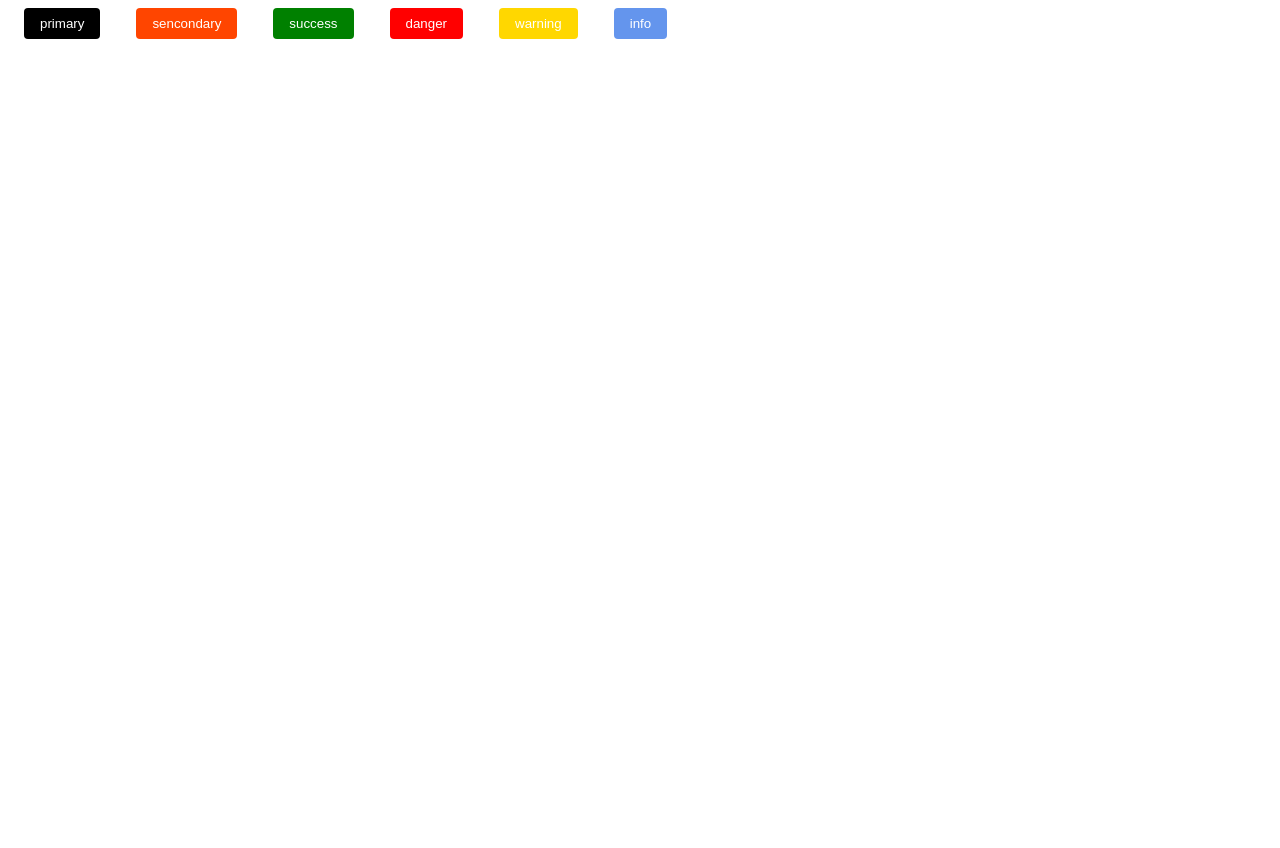
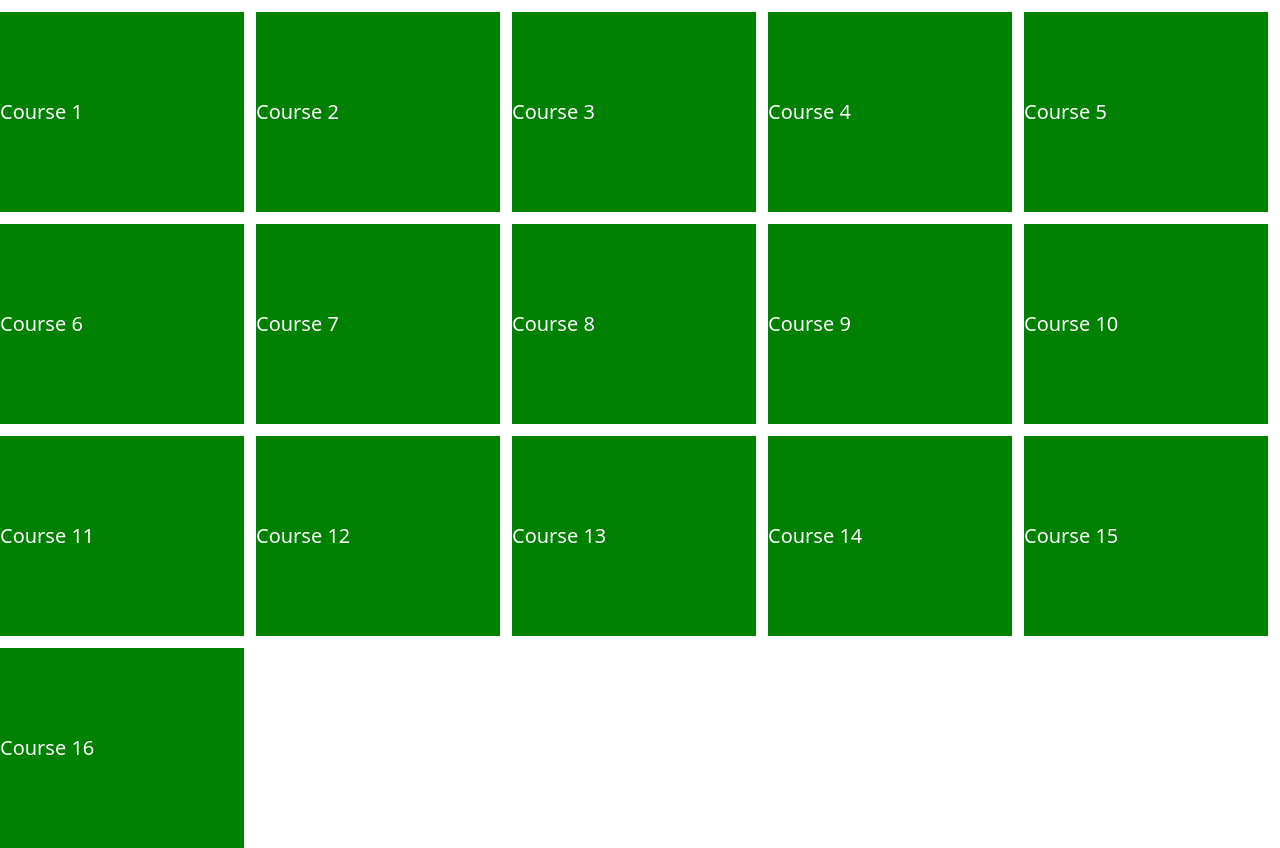
Before and after one commit to Tranggg1210/SASS, a website: page html-scss/index.html in a window 1280 px wide. Before the commit the page ends 800 px from the top, so only its background shows below. Drawn offline with Linux system fonts and the light colour scheme.

Commit message:
:seedling: mixin scss

```diff
--- a/html-scss/assets/scss/styles.scss
+++ b/html-scss/assets/scss/styles.scss
@@ -1,61 +1,132 @@
-.btn {
-    padding: 8px 16px;
-    margin: 0 16px;
-    border-radius: 4px;
-    background: #000;
-    color: #fff;
-    outline: none;
-    border: none;
-    transition: all 0.4s linear;
-    cursor: pointer;
+* {
+    margin: 0;
+    padding: 0;
+    box-sizing: border-box;
+    overflow-x: hidden;
+}
 
-    &:hover {
-        background-color: darkblue;
+body {
+    font-family: system-ui, -apple-system, BlinkMacSystemFont, 'Segoe UI', Roboto, Oxygen, Ubuntu, Cantarell, 'Open Sans', 'Helvetica Neue', sans-serif;
+}
+
+@mixin flexCenter {
+    display: flex;
+    justify-content: center;
+    align-items: center;
+}
+
+@mixin size($width: 200px, $height: 200px) {
+    width: $width;
+    height: $height;
+}
+
+@mixin move($x, $y: null, $c: null) {
+    translate: $x $y;
+    rotate: $c;
+}
+
+@mixin rounded($tl, $tr: $tl, $br: $tl, $bl: $tl) {
+    border-radius: $tl $tr $br $bl;
+    @include move($bl, null, 45deg);
+
+}
+
+
+
+.center {
+    @include flexCenter();
+    @include size();
+    @include rounded(8px, 16px, 10px);
+    background-color: orange;
+
+    font: {
+        size: 30px;
+        weight: 600px;
     }
 }
 
-// placeholder selector
-// %btn {
-//     padding: 8px 16px;
-//     margin: 0 16px;
-//     border-radius: 4px;
-//     background: #000;
-//     color: #fff;
-//     outline: none;
-//     border: none;
-//     transition: all 0.4s linear;
-//     cursor: pointer;
+.box {
+    @include flexCenter();
+    @include size(300px, 300px);
+    margin-top: 36px;
+    background-color: bisque;
 
-//     &:hover {
-//         background-color: darkblue;
-//     }
+    font: {
+        weight: 600px;
+        size: 40px;
+    }
+}
+
+// Giải quyết bài toán mục II của phần mixin.md
+
+// Cách 1:
+// @mixin grid() {
+//     display: flex;
+//     flex-wrap: wrap;
 // }
 
-.btn-primary {
-    @extend .btn;
+// @mixin row($spacing: 12px) {
+//     @include grid();
+//     margin-left: -($spacing);
+//     margin-right: -($spacing);
+// }
+
+// @mixin column($column: 4, $spacing: 4px) {
+//     flex: 0 0 calc(100%/$column);
+//     max-width: calc((100%/$column));
+//     padding-left: $spacing;
+//     padding-right: $spacing;
+// }
+
+// .row {
+//     @include row();
+// }
+
+// .col {
+//     @include column(10, 12px);
+//     margin: 12px 0;
+// }
+
+h1 {
+    background-color: orange;
+    font-weight: 200;
+    font-size: 20px;
+    line-height: 200px;
 }
 
-.btn-secondary {
-    @extend .btn;
-    background-color: orangered;
+// Cách 2:
+@mixin grid($column: 4, $spacing: 12px) {
+    display: flex;
+    flex-wrap: wrap;
+    --column: #{$column};
+    --spacing: #{$spacing};
+
+    >* {
+        width: calc(100%/var(--column) - var(--spacing));
+        margin-right: var(--spacing);
+        margin-top: var(--spacing);
+
+        &:hover>* {
+            transform: scale(1.1, 0);
+            background-color: cornflowerblue;
+        }
+    }
 }
 
-.btn-success {
-    @extend .btn;
-    background: green;
+.row {
+    @include grid(5);
+
+    h1 {
+        background-color: green;
+        color: #fff;
+        font-weight: 200;
+        font-size: 20px;
+        line-height: 200px;
+        transition: all linear 0.4s;
+
+    }
 }
 
-.btn-warning {
-    @extend .btn;
-    background-color: gold;
+.col {
+    overflow: hidden;
 }
-
-.btn-info {
-    @extend .btn;
-    background-color: cornflowerblue;
-}
-
-.btn-danger {
-    @extend .btn;
-    background-color: red;
-}
--- a/html-scss/index.html
+++ b/html-scss/index.html
@@ -9,12 +9,58 @@
 </head>
 
 <body>
-    <button class="btn-primary">primary</button>
-    <button class="btn-secondary">sencondary</button>
-    <button class="btn-success">success</button>
-    <button class="btn-danger">danger</button>
-    <button class="btn-warning">warning</button>
-    <button class="btn-info">info</button>
+    <!-- <div class="center">primary</div>
+    <div class="box">box center</div> -->
+    <div class="row">
+        <div class="col">
+            <h1>Course 1</h1>
+        </div>
+        <div class="col">
+            <h1>Course 2</h1>
+        </div>
+        <div class="col">
+            <h1>Course 3</h1>
+        </div>
+        <div class="col">
+            <h1>Course 4</h1>
+        </div>
+        <div class="col">
+            <h1>Course 5</h1>
+        </div>
+        <div class="col">
+            <h1>Course 6</h1>
+        </div>
+        <div class="col">
+            <h1>Course 7</h1>
+        </div>
+        <div class="col">
+            <h1>Course 8</h1>
+        </div>
+        <div class="col">
+            <h1>Course 9</h1>
+        </div>
+        <div class="col">
+            <h1>Course 10</h1>
+        </div>
+        <div class="col">
+            <h1>Course 11</h1>
+        </div>
+        <div class="col">
+            <h1>Course 12</h1>
+        </div>
+        <div class="col">
+            <h1>Course 13</h1>
+        </div>
+        <div class="col">
+            <h1>Course 14</h1>
+        </div>
+        <div class="col">
+            <h1>Course 15</h1>
+        </div>
+        <div class="col">
+            <h1>Course 16</h1>
+        </div>
+    </div>
 </body>
 
 </html>
```
Also changed, not shown: html-scss/document/mixin.md (added, +39 -0 lines), html-scss/assets/css/styles.css, 1 other file.
